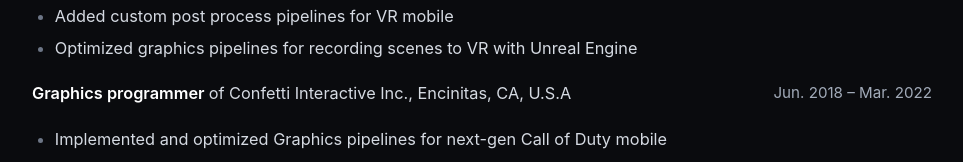
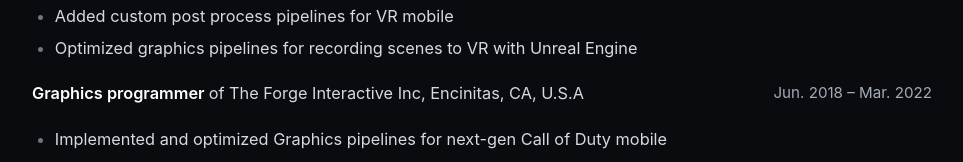
Before and after one commit to byumjin/byumjin.github.io, a plain HTML site: page resume/index.html in a window 1280 px wide. Shown: the part 1263-1425 px from the top of the page, without its empty margins (158-1121 px from the left). Drawn offline with Linux system fonts and the light colour scheme.

Commit message:
Update employer name to The Forge Interactive Inc

```diff
--- a/resume/index.html
+++ b/resume/index.html
@@ -67,7 +67,7 @@
 <li>Added custom post process pipelines for VR mobile</li>
 <li>Optimized graphics pipelines for recording scenes to VR with Unreal Engine</li>
 </ul>
-<p><strong>Graphics programmer </strong>of Confetti Interactive Inc., Encinitas, CA, U.S.A<span class="pull-right">Jun. 2018 – <span style="font-weight: 400;">Mar. 2022</span></span></p>
+<p><strong>Graphics programmer </strong>of The Forge Interactive Inc, Encinitas, CA, U.S.A<span class="pull-right">Jun. 2018 – <span style="font-weight: 400;">Mar. 2022</span></span></p>
 <ul>
 <li><span style="font-weight: 400;">Implemented and optimized Graphics pipelines for next-gen Call of Duty mobile</span></li>
 <li>Optimized GPU pipeline on Xbox one for Activision&#8217;s Call of Duty : Cold War</li>
```
